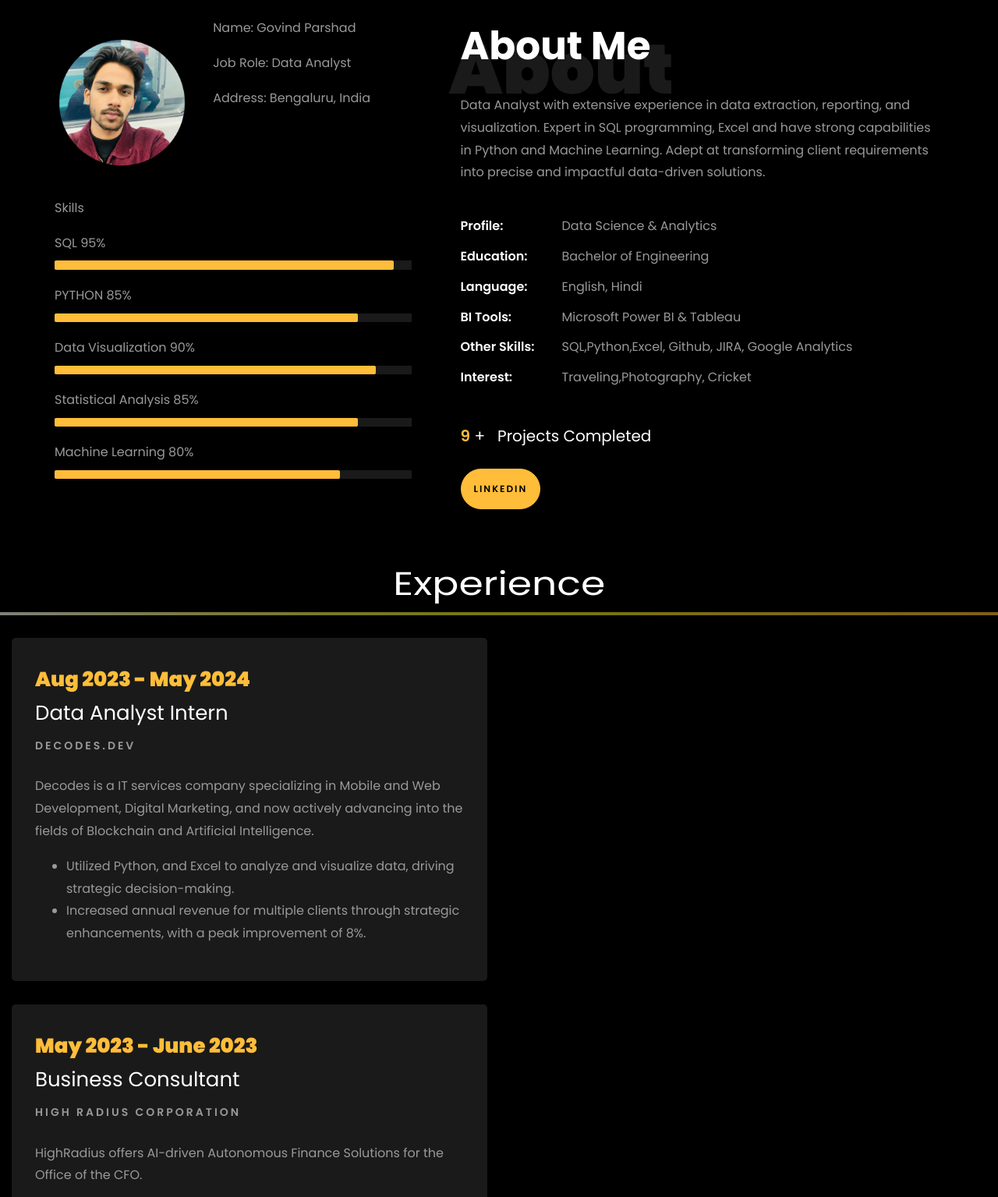
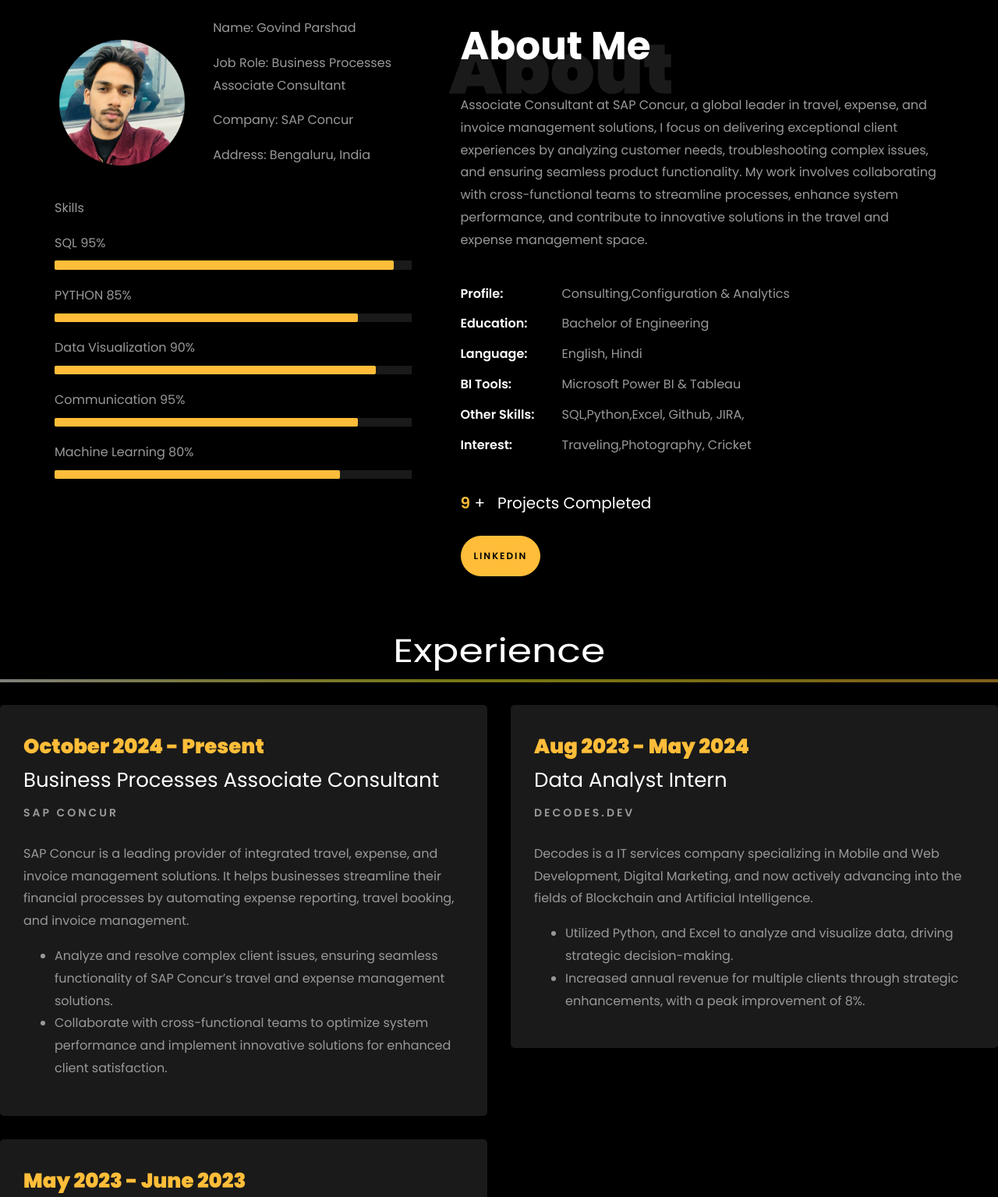
Before and after one commit to Govindpsd/govindpsd.github.io, a plain HTML site: page index.html in a window 1280 px wide. Shown: the part 840-2375 px from the top of the page at 78% size. Drawn offline with Linux system fonts and the light colour scheme; files whose address does not match are found by name.

Commit message:
index.html

```diff
--- a/index.html
+++ b/index.html
@@ -159,9 +159,9 @@
 
 						// Create an array of typing text
 						const typingTexts = [
-						'Product Analyst ',
-						'Data Analyst  ',
-						'Data Scientist   ',
+						'Engineer ',
+						'Data Enthusiast  ',
+						'Associate Consultant   ',
 						];
 
 						// Create a function to display the typing animation for a given text
@@ -187,7 +187,7 @@
 
 						<br>
 						<br>
-			            <h2>Data Analyst</h2>
+			            <h2>Business Procoesses Associate Consultant</h2>
 						<!-- <h2 class="d-flex" style="margin-bottom: 0">With over 5 years of experience</h2> -->
 						<!-- <br> -->
 			            <!-- <p><a href="https://www.youtube.com/@RishabhMishraOfficial" class="btn btn-primary py-3 px-4">YouTube</a>  -->
@@ -220,8 +220,8 @@
 									<div class="col-sm-6 col-md-7">
 									  <div class="about-info">
 										<p><span class="title-s">Name: </span> <span>Govind Parshad</span></p>
-										<p><span class="title-s">Job Role: </span> <span>Data Analyst</span></p>
-										<!-- <p><span class="title-s">Experience: </span> <span>5 Years 3 Months</span></p> -->
+										<p><span class="title-s">Job Role: </span> <span>Business Processes Associate Consultant</span></p>
+										<p><span class="title-s">Company: </span> <span>SAP Concur</span></p>
 										<p><span class="title-s">Address: </span> <span>Bengaluru, India</span></p>
 									  </div>
 									</div>
@@ -247,7 +247,7 @@
 											aria-valuemax="100"></div>
 									</div>
 
-									<span>Statistical Analysis</span> <span class="pull-right">85%</span>
+									<span>Communication </span> <span class="pull-right">95%</span>
 									<div class="progress">
 										<div class="progress-bar" role="progressbar" style="width: 85%" aria-valuenow="85" aria-valuemin="0"
 											aria-valuemax="100"></div>
@@ -270,14 +270,14 @@
 								<h1 class="big">About</h1>
 								<h2 class="mb-4">About Me</h2>
 
-								<p>Data Analyst with extensive experience in data extraction, reporting, and visualization. Expert in SQL programming, Excel  and have strong capabilities in Python and Machine Learning. Adept at transforming client requirements into precise and impactful data-driven solutions.</p>
+								<p>Associate Consultant at SAP Concur, a global leader in travel, expense, and invoice management solutions, I focus on delivering exceptional client experiences by analyzing customer needs, troubleshooting complex issues, and ensuring seamless product functionality. My work involves collaborating with cross-functional teams to streamline processes, enhance system performance, and contribute to innovative solutions in the travel and expense management space.</p>
 								<ul class="about-info mt-4 px-md-0 px-2">
-									<li class="d-flex"><span>Profile:</span> <span>Data Science &amp; Analytics</span></li>
+									<li class="d-flex"><span>Profile:</span> <span>Consulting,Configuration &amp; Analytics</span></li>
 									<!-- <li class="d-flex"><span>Domain:</span> <span>Retail, Ecommerce, BFSI &amp; Digital Marketing</span></li> -->
 									<li class="d-flex"><span>Education:</span> <span>Bachelor of Engineering</span></li>
 									<li class="d-flex"><span>Language:</span> <span>English, Hindi</span></li>
 									<li class="d-flex"><span>BI Tools:</span> <span>Microsoft Power BI &amp; Tableau</span></li>
-									<li class="d-flex"><span>Other Skills:</span> <span> SQL,Python,Excel, Github, JIRA, Google Analytics</span></li>
+									<li class="d-flex"><span>Other Skills:</span> <span> SQL,Python,Excel, Github, JIRA,</span></li>
 									<li class="d-flex"><span>Interest:</span> <span>Traveling,Photography, Cricket</span></li>
 
 								</ul>
@@ -319,22 +319,22 @@
 		</div>
 		<br>
 
-		 <!--  <div class="row">
+		  <div class="row">
 				<div class="col-md-6">
 					<div class="resume-wrap ftco-animate">
-						<span class="date">May 2024 - Present</span>
-						<h2>Associate Data Analyst</h2>
-						<span class="position">Decodes.dev</span>
-						<p class="mt-4">Decodes is a IT services company specializing in Mobile and Web Development, Digital Marketing, and now actively advancing into the fields of Blockchain and Artificial Intelligence.
+						<span class="date">October 2024 - Present</span>
+						<h2>Business Processes Associate Consultant</h2>
+						<span class="position">SAP Concur</span>
+						<p class="mt-4">SAP Concur is a leading provider of integrated travel, expense, and invoice management solutions. It helps businesses streamline their financial processes by automating expense reporting, travel booking, and invoice management.
 							<ul>
-								<li>Transitioned from an intern to a full-time role due to demonstrated proficiency and dedication.</li>
-								<!-- <li>Developed time series forecasting models to predict sales and optimize marketing budgets, got model performance of 92%.</li>
-								<li>Collaborated on key projects, providing insights through detailed data visualizations and reports.</li>
+								<li>Analyze and resolve complex client issues, ensuring seamless functionality of SAP Concur’s travel and expense management solutions.</li>
+								<li>Collaborate with cross-functional teams to optimize system performance and implement innovative solutions for enhanced client satisfaction.</li>
+
 							</ul>
 						</p>
 					</div>
 
-				</div> -->
+				</div>
 				<div class="col-md-6">
 					<div class="resume-wrap ftco-animate">
 						<span class="date">Aug 2023 - May 2024</span>
@@ -343,7 +343,7 @@
 						<p class="mt-4">Decodes is a IT services company specializing in Mobile and Web Development, Digital Marketing, and now actively advancing into the fields of Blockchain and Artificial Intelligence.
 							<ul>
 								<li> Utilized Python, and Excel to analyze and visualize data, driving strategic decision-making.</li>
-								<!-- <li>Developed time series forecasting models to predict sales and optimize marketing budgets, got model performance of 92%.</li> -->
+<!-- 								<!-- <li>Developed time series forecasting models to predict sales and optimize marketing budgets, got model performance of 92%.</li> -->
 								<li>Increased annual revenue for multiple clients through strategic enhancements, with a peak improvement of 8%.</li>
 							</ul>
 						</p>
@@ -399,7 +399,7 @@
 
     		<div class="row justify-content-center mt-5">
     			<div class="col-md-6 text-center ftco-animate">
-    				<p><a href="https://drive.google.com/file/d/1tL7OSQjjuRmvDyApXRZ9AP5lNWhSqxJJ/view?usp=sharing" class="btn btn-primary py-4 px-5">Download CV</a></p>
+    				<p><a href="" class="btn btn-primary py-4 px-5">Download CV</a></p>
     			</div>
     		</div>
     	</div>
```
